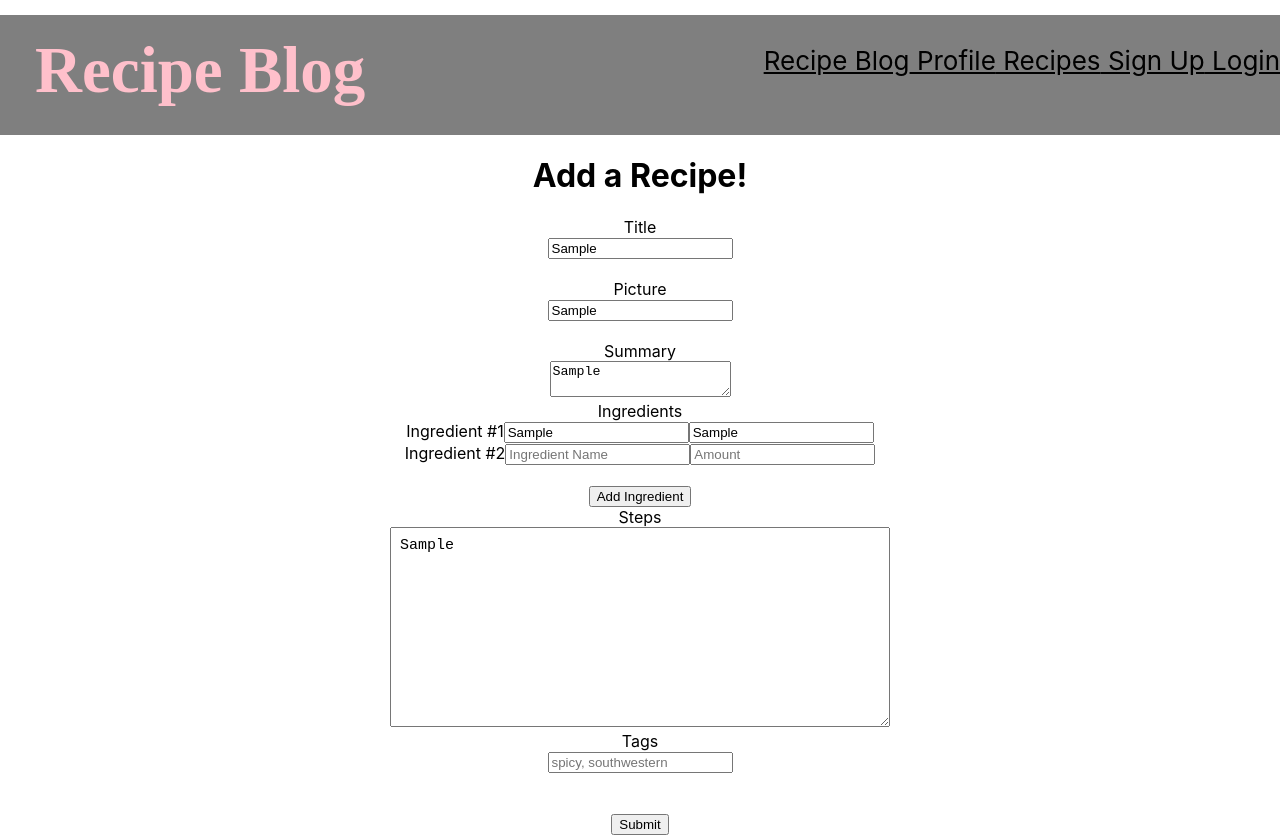
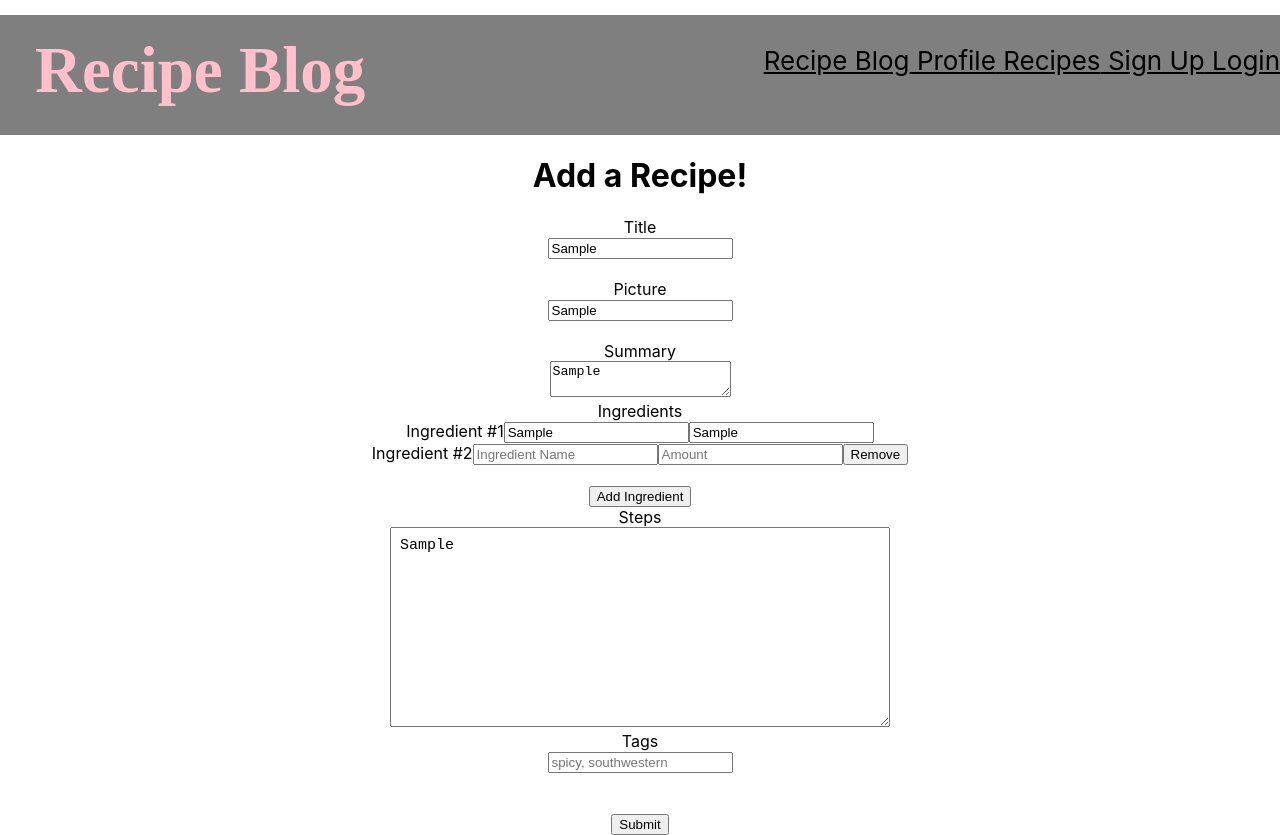
Before and after one commit to kailanak1/recipe-blog-frontend, a React (Create React App) app: page /add-recipe in a window 1280 px wide. Both pictures are taken after typing "Sample", "Sample", "Sample", "Sample", "Sample", "Sample" into the empty fields and a click on the button "Add Ingredient". Built offline with nearby package versions, Linux system fonts and the light colour scheme; no server answers.

Commit message:
remove ingre button

```diff
--- a/src/App.js
+++ b/src/App.js
@@ -93,11 +93,12 @@ addRecipe = (event) => {
   let newRecipe = {
     title: event.target.title.value,
     summary: event.target.summary.value,
-    // ingredients: {name: event.name.value, amount: event.target.amount.value},
+    // ingredients: [{name: event.name.value, amount: event.target.amount.value}],
     steps: event.target.steps.value,
     tags: event.target.tags.value,
     user_id: this.state.auth.user.id
   }
+  console.log(newRecipe)
   fetch("http://localhost:3000/api/v1/recipes", {
     method: "POST",
     headers: {
@@ -107,7 +108,7 @@ addRecipe = (event) => {
     },
     body: JSON.stringify(newRecipe)
   })
-  .then(resp => resp.json())
+  .then(resp => (console.log(resp)))
   .then(data =>
     console.log(data))
   }
--- a/src/components/AddRecipeForm.js
+++ b/src/components/AddRecipeForm.js
@@ -1,5 +1,5 @@
 import React from 'react'
-//need to send add recipe down from app, api call to backend
+
 
 class AddRecipeForm extends React.Component{
 
@@ -20,6 +20,15 @@ class AddRecipeForm extends React.Component{
         this.setState((prevState=> ({
             ingredients: [...prevState.ingredients, {name:"", amount:""}],
         })))
+    }
+
+    removeIngredient = (index, e) => {
+        e.preventDefault()
+        this.state.ingredients.splice(index, 1)
+        console.log(this.state.ingredients)
+        this.setState({
+            ingredients: this.state.ingredients
+        })
     }
 
     handleStepChange = (e) => {
@@ -89,7 +98,7 @@ class AddRecipeForm extends React.Component{
                     onChange={(e)=>this.handleChange}
                 />
 
-                    {/* <button onClick={(e)=> this.removeIngredient(e)}>Remove</button> */}
+                    {index !== 0 ? <button onClick={(e)=> this.removeIngredient(index, e)}>Remove</button> : null}
 
                 </div>
             )
--- a/src/components/RecipeList.js
+++ b/src/components/RecipeList.js
@@ -51,7 +51,7 @@ class RecipeList extends React.Component{
                     <br></br>
                     <div className="ui column" id={meal.id}>
                         <div className="ui card"
-                        style={{border: "1 px solid black"}}
+                        style={{border: "1 px solid black", cursor: 'pointer'}}
                         key={meal.id}
                         onClick={() => this.handleClick(meal)}
                         >
```
